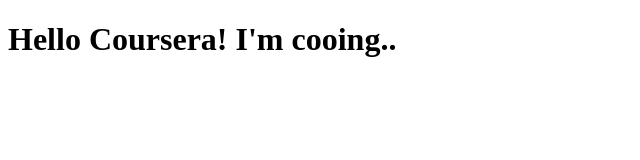
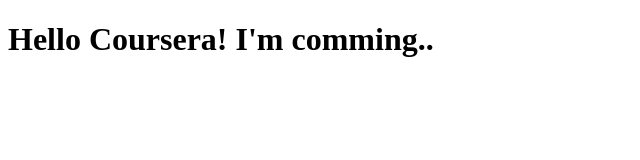
Before and after one commit to mhziaee/coursera-test, a plain HTML site: page site/index.html in a window 1280 px wide. Shown: the whole page, without its empty margins (0-640 px from the left). Drawn offline with Linux system fonts and the light colour scheme.

Commit message:
nothing.

```diff
--- a/site/index.html
+++ b/site/index.html
@@ -4,6 +4,6 @@
 	<title>Hello coursera</title>
 </head>
 <body>
-<h1>Hello Coursera! I'm cooing..</h1>
+<h1>Hello Coursera! I'm comming..</h1>
 </body>
 </html>
```
